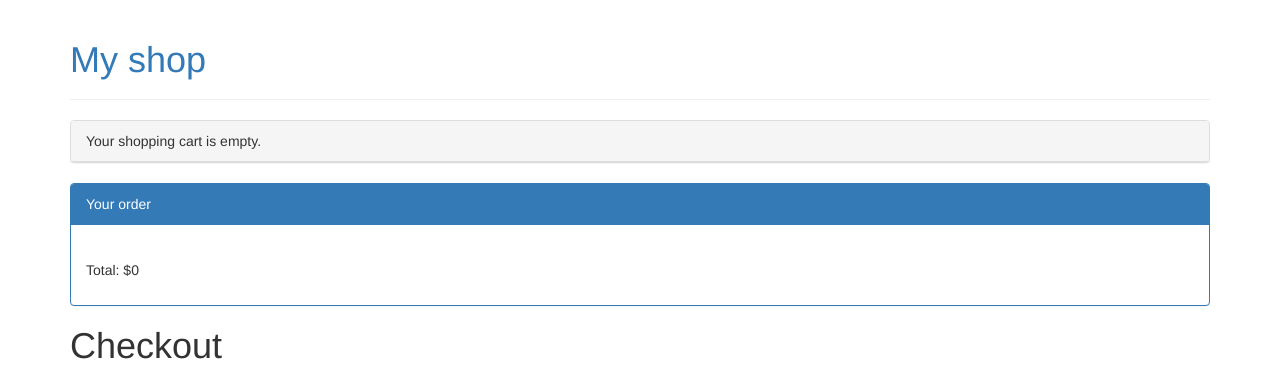
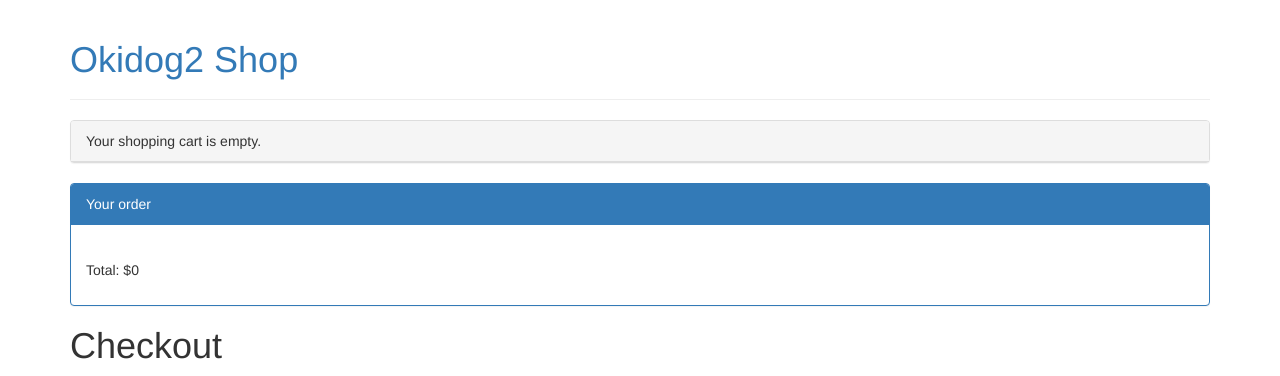
Before and after one commit to heifetzwu/django_shop, a Django app: page /orders/create/ in a window 1280 px wide. Shown: the top 376 px of the page. Run offline with Django 3.2, Linux system fonts and the light colour scheme; parts of the project's set-up code (start-up, migrations or seed data) failed here and were passed over; some libraries are stand-ins or nearby versions.

Commit message:
change name to okidog2 shop

```diff
--- a/shop/templates/shop/base.html
+++ b/shop/templates/shop/base.html
@@ -15,7 +15,7 @@
 
 <div class="container">
     <div class="page-header">
-        <a href="/"><h1>My shop</h1></a>
+        <a href="/"><h1>Okidog2 Shop</h1></a>
     </div>
     <div class="panel panel-default">
         <div class="panel-heading">
```
